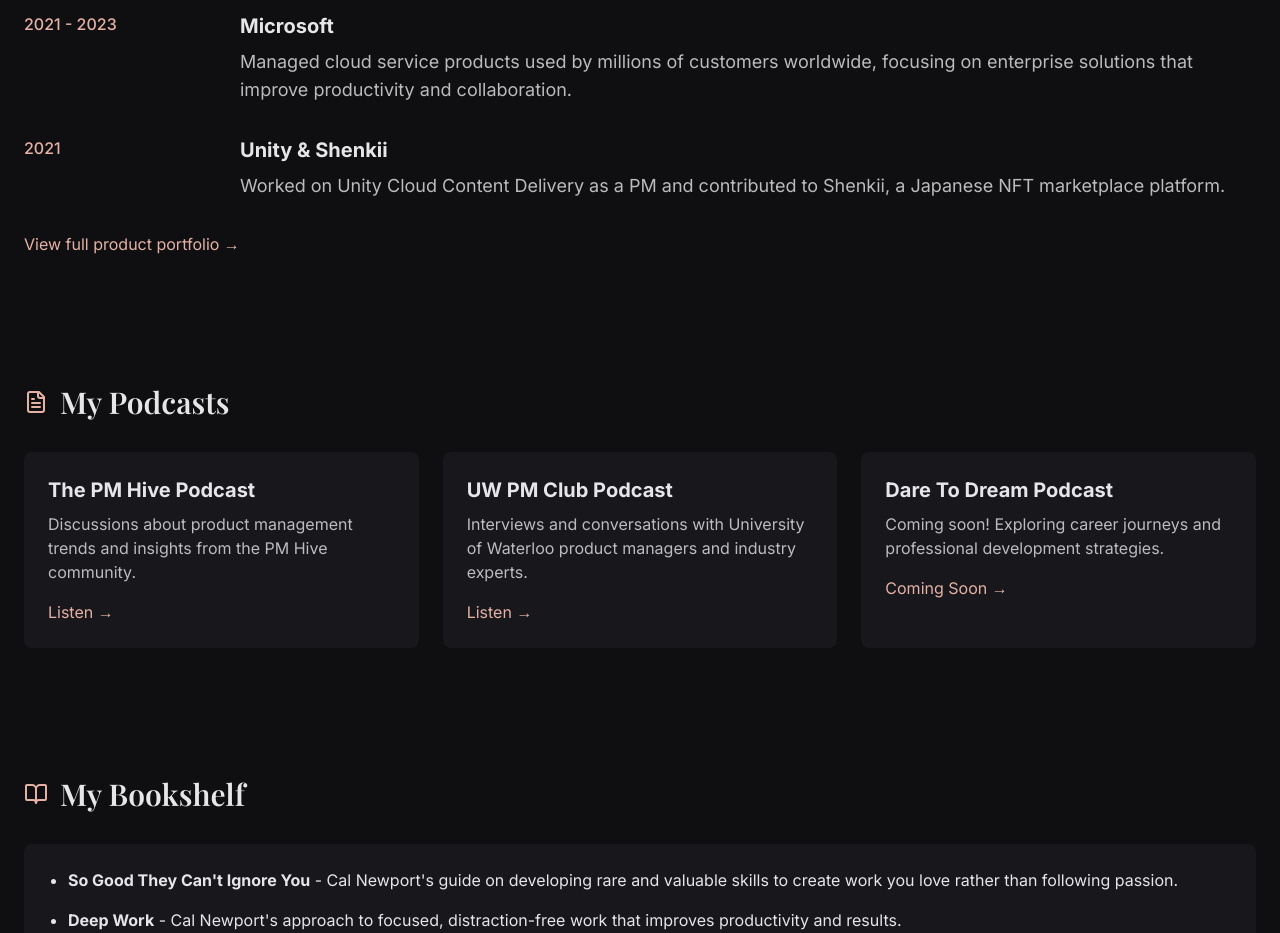
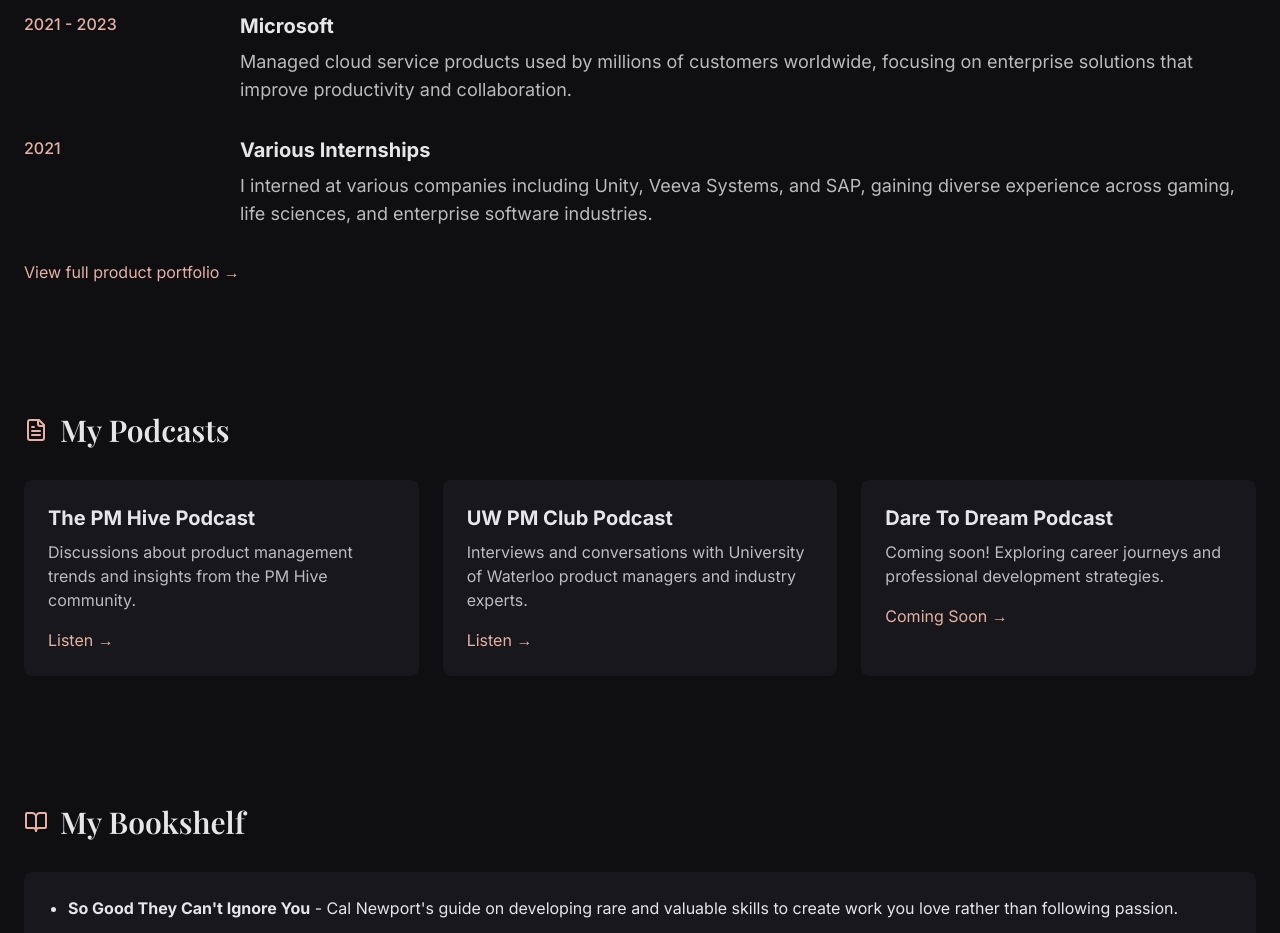
Before and after one commit to seykafu/seykafu-portfolio, a React (Vite) app: page /about in a window 1280 px wide. Shown: the part 1040-1973 px from the top of the page. Built offline with nearby package versions, Linux system fonts and the light colour scheme.

Commit message:
Refactor: Update About Me career section
Update the 2021 section of the career section to reflect various internships.

```diff
--- a/src/components/Timeline.tsx
+++ b/src/components/Timeline.tsx
@@ -31,8 +31,8 @@ const Timeline = () => {
     { year: '2017', title: 'Qidni Labs', active: true },
     { year: '2018', title: 'BlackBerry', active: true },
     { year: '2019', title: 'SAP', active: true },
-    { year: '2020', title: 'Veeva, CertiK, Avoy', active: true },
-    { year: '2021', title: 'Unity, Shenkii, Microsoft', active: true },
+    { year: '2020', title: 'Veeva, CertiK', active: true },
+    { year: '2021', title: 'Various Internships, Microsoft', active: true },
     { year: '2022', title: 'Microsoft', active: true },
     { year: '2023', title: 'Microsoft, Planview', active: true },
     { year: '2024', title: 'Planview', active: true },
--- a/src/components/about/CareerSection.tsx
+++ b/src/components/about/CareerSection.tsx
@@ -35,10 +35,10 @@ const CareerSection = () => {
         <div className="grid grid-cols-1 md:grid-cols-[200px_1fr] gap-4">
           <div className="font-medium text-portfolio-accent">2021</div>
           <div>
-            <h3 className="text-xl font-bold">Unity & Shenkii</h3>
+            <h3 className="text-xl font-bold">Various Internships</h3>
             <p className="text-lg text-portfolio-text/80 mt-2">
-              Worked on Unity Cloud Content Delivery as a PM and contributed to Shenkii,
-              a Japanese NFT marketplace platform.
+              I interned at various companies including Unity, Veeva Systems, and SAP,
+              gaining diverse experience across gaming, life sciences, and enterprise software industries.
             </p>
           </div>
         </div>
```
